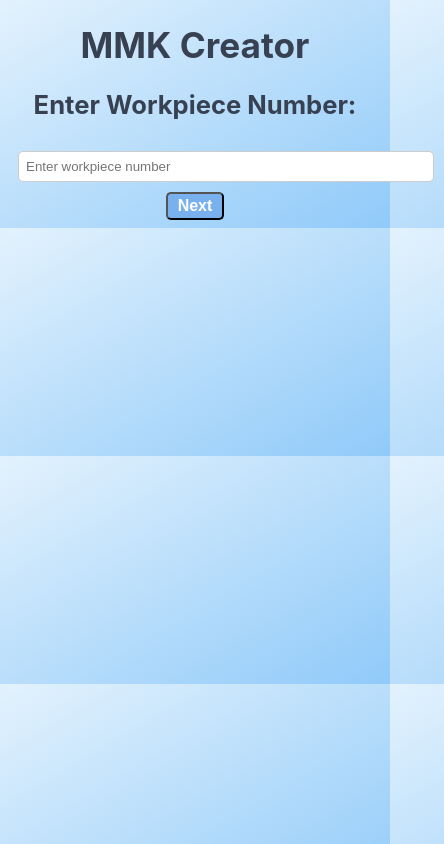
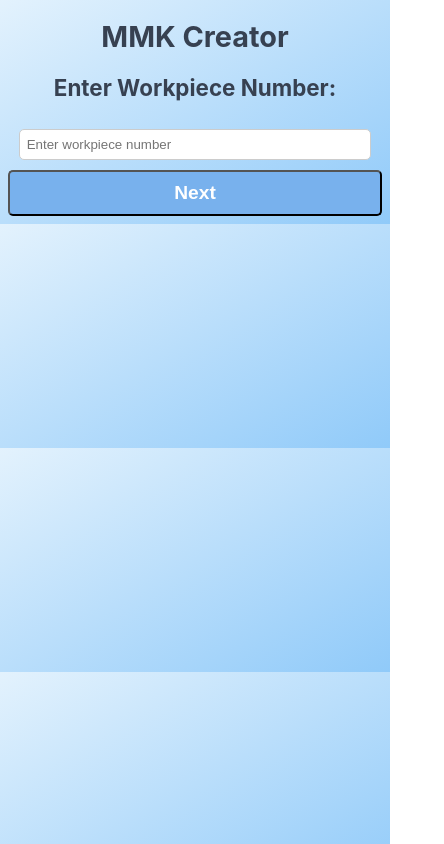
Before and after one commit to spickworth1991/CNCTools, a Next.js app: page /tool/mmk-creator in a window 390 px wide. Shown: the whole page, 444 px wide, since content can reach past the window. Built offline with nearby package versions, Linux system fonts and the light colour scheme.

Commit message:
Working/ some styles

```diff
--- a/src/pages/tool/mmk-creator.js
+++ b/src/pages/tool/mmk-creator.js
@@ -82,6 +82,7 @@ FAKTOR=100
       {step === 1 && (
         <div>
           <h2 className="h2">Enter Workpiece Number:</h2>
+          <div>
           <input
             type="text"
             className="input"
@@ -89,6 +90,7 @@ FAKTOR=100
             value={workpieceNumber}
             onChange={(e) => setWorkpieceNumber(e.target.value)}
           />
+          </div>
           <button onClick={nextStep} className="button">
             Next
           </button>
--- a/src/styles/styles.css
+++ b/src/styles/styles.css
@@ -135,3 +135,33 @@ textarea::-webkit-scrollbar-thumb:hover {
   box-shadow: 0 0 5px rgba(0, 86, 179, 0.5);
   outline: none; /* Remove default outline */
 }
+
+/* Media query for mobile devices */
+@media (max-width: 600px) {
+  .container {
+    padding: 10px;
+  }
+
+  .input, .textarea {
+    width: 90%;
+    max-width: none; /* Remove maximum width */
+  }
+
+  .button {
+    width: 100%;
+    padding: 10px;
+    font-size: 1.2em;
+  }
+
+  .h1 {
+    font-size: 1.8em;
+  }
+
+  .h2 {
+    font-size: 1.4em;
+  }
+
+  .h3 {
+    font-size: 1em;
+  }
+}
```
